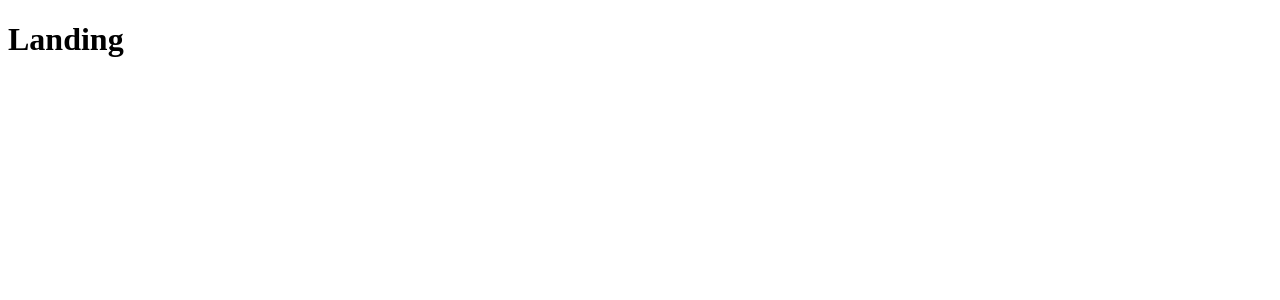
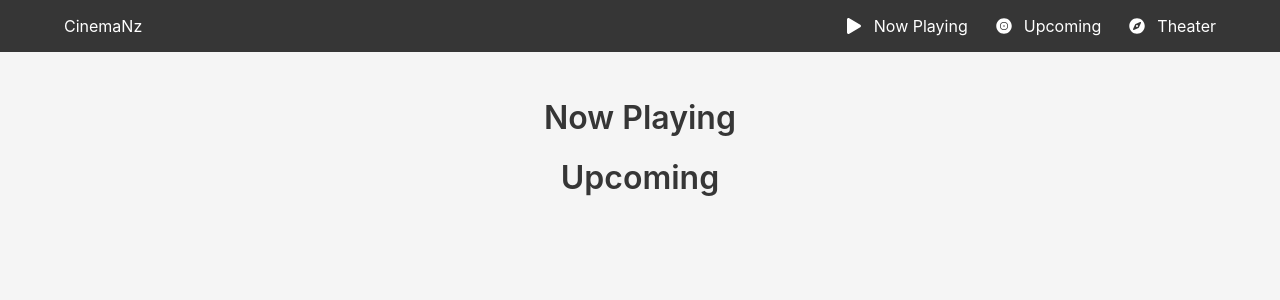
Before and after one commit to andriannus/cinemanz-web-user-alpha, a React (Create React App) app: page / in a window 1280 px wide. Shown: the top 300 px of the page. Built offline with nearby package versions, Linux system fonts and the light colour scheme.

Commit message:
improvement: update landing, theater, and use bulma css

```diff
--- a/src/index.scss
+++ b/src/index.scss
@@ -0,0 +1 @@
+@import 'bulma/bulma.sass';
--- a/src/pages/landing/landing.content.js
+++ b/src/pages/landing/landing.content.js
@@ -1,7 +1,32 @@
 import React from 'react';
 
-export const Content = () => {
-  return <h1>Landing</h1>;
+const Content = () => {
+  return (
+    <>
+      <NowPlaying />
+      <Upcoming />
+    </>
+  );
+};
+
+const NowPlaying = () => {
+  return (
+    <nav className="level">
+      <div className="level-item has-text-centered">
+        <p className="title">Now Playing</p>
+      </div>
+    </nav>
+  );
+};
+
+const Upcoming = () => {
+  return (
+    <nav className="level">
+      <div className="level-item has-text-centered">
+        <p className="title">Upcoming</p>
+      </div>
+    </nav>
+  );
 };
 
 export default Content;
--- a/src/pages/main.js
+++ b/src/pages/main.js
@@ -1,9 +1,26 @@
 import React from 'react';
+import loadable from '@loadable/component';
 
 import MainRoutes from 'pages/main.routes';
 
+const LoadableNavbar = loadable(() => {
+  return import('shared/components/navbar');
+});
+
 const Main = () => {
-  return <MainRoutes />;
+  return (
+    <section className="section">
+      <LoadableNavbar />
+
+      <div className="container">
+        <div className="columns">
+          <div className="column is-half is-offset-one-quarter">
+            <MainRoutes />
+          </div>
+        </div>
+      </div>
+    </section>
+  );
 };
 
 export default Main;
--- a/src/pages/theater/theater.content.js
+++ b/src/pages/theater/theater.content.js
@@ -1,7 +1,13 @@
 import React from 'react';
 
 export const Content = () => {
-  return <h1>Theater</h1>;
+  return (
+    <nav className="level">
+      <div className="level-item has-text-centered">
+        <p className="title">Theater</p>
+      </div>
+    </nav>
+  );
 };
 
 export default Content;
```
